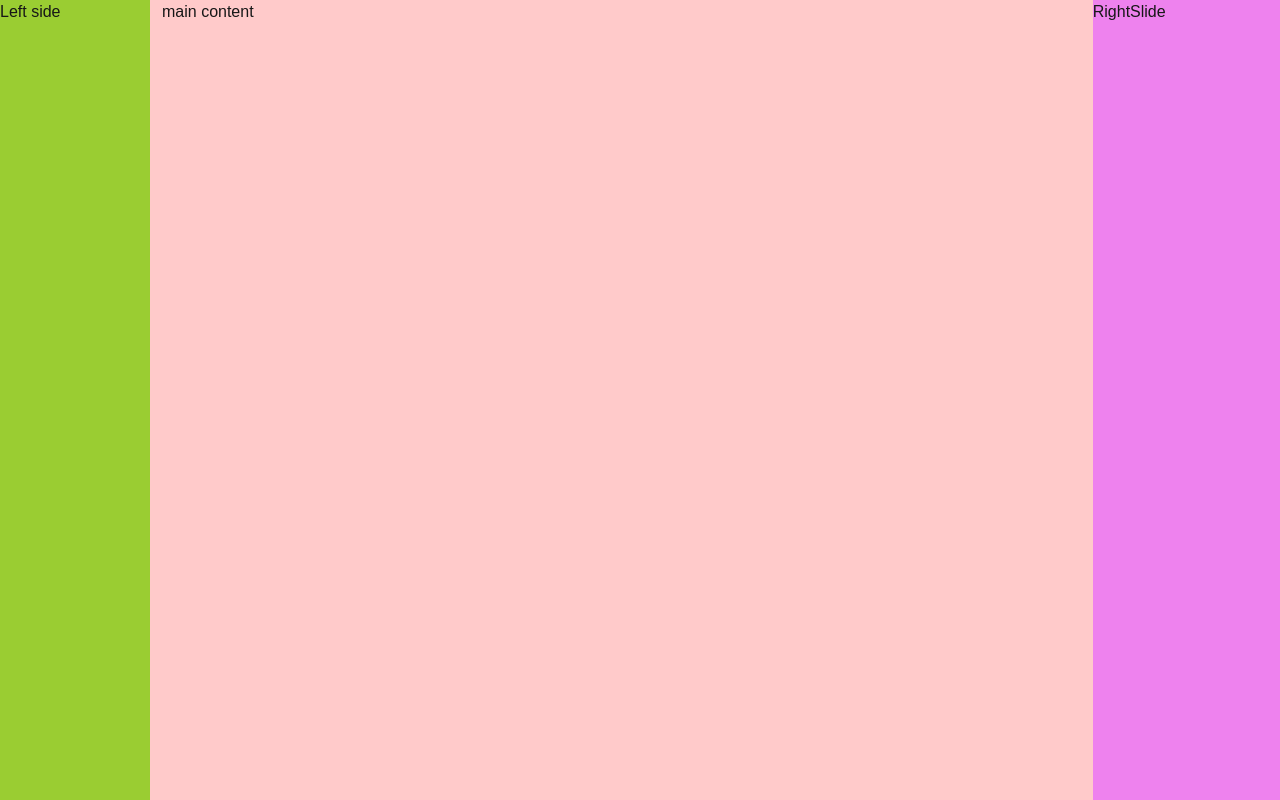
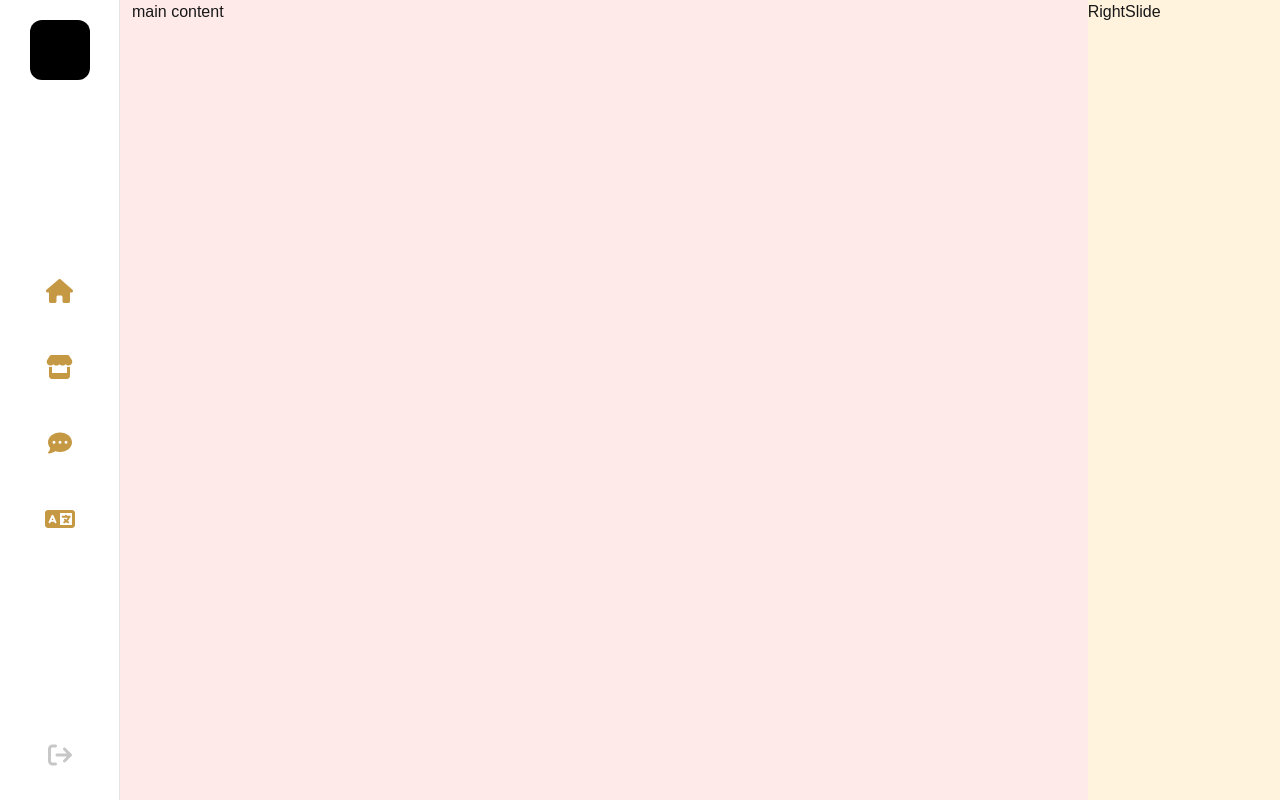
Before and after one commit to codewith-mr/dropshop, a Next.js app: page / in a window 1280 px wide. Shown: the top 800 px of the page. Built offline with nearby package versions, Linux system fonts and the light colour scheme.

Commit message:
creating leftside

```diff
--- a/package.json
+++ b/package.json
@@ -9,6 +9,10 @@
     "lint": "next lint"
   },
   "dependencies": {
+    "@fortawesome/fontawesome-svg-core": "^6.6.0",
+    "@fortawesome/free-regular-svg-icons": "^6.6.0",
+    "@fortawesome/free-solid-svg-icons": "^6.6.0",
+    "@fortawesome/react-fontawesome": "^0.2.2",
     "bootstrap": "^5.3.3",
     "next": "14.2.15",
     "react": "^18",
--- a/src/Utils/Mock/HomeUiData.js
+++ b/src/Utils/Mock/HomeUiData.js
@@ -0,0 +1,21 @@
+import {
+  faHouse,
+  faStore,
+  faCommentDots,
+  faLanguage,
+} from "@fortawesome/free-solid-svg-icons";
+
+export const leftSlideIcon = [
+  {
+    icon: faHouse,
+  },
+  {
+    icon: faStore,
+  },
+  {
+    icon: faCommentDots,
+  },
+  {
+    icon: faLanguage,
+  },
+];
--- a/src/pages/Components/Home/HomeUi.module.css
+++ b/src/pages/Components/Home/HomeUi.module.css
@@ -1,7 +1,7 @@
 .mainContainer {
-  background-color: #ffcaca;
+  background-color: #ffeaea;
   height: 200vh;
-  margin: 0 0 0 150px;
-  max-width: 1386px;
+  margin: 0 0 0 120px;
+  max-width: 1416px;
   min-width: 300px;
 }
--- a/src/pages/Components/LeftSlide/LeftSlide.js
+++ b/src/pages/Components/LeftSlide/LeftSlide.js
@@ -1,11 +1,26 @@
 import React from "react";
 import styles from "../LeftSlide/LeftSlide.module.css";
+import { FontAwesomeIcon } from "@fortawesome/react-fontawesome";
+import { leftSlideIcon } from "@/Utils/Mock/HomeUiData";
+import { faArrowRightFromBracket } from "@fortawesome/free-solid-svg-icons";
 
 const Slide = () => {
   return (
     <>
       <div className={`${styles.leftslider}`}>
-        <p>Left side</p>
+        <div className={`${styles.logo}`}></div>
+
+        <div className={`${styles.icon}`}>
+          {leftSlideIcon.map((item, index) => (
+            <span key={index}>
+              <FontAwesomeIcon icon={item.icon} size="xl" />
+            </span>
+          ))}
+        </div>
+
+        <div className={`${styles.logout}`}>
+          <FontAwesomeIcon icon={faArrowRightFromBracket} size="xl" />
+        </div>
       </div>
     </>
   );
--- a/src/pages/Components/LeftSlide/LeftSlide.module.css
+++ b/src/pages/Components/LeftSlide/LeftSlide.module.css
@@ -1,6 +1,51 @@
 .leftslider {
-  background-color: yellowgreen;
-  width: 150px;
+  background-color: rgb(255, 255, 255);
+  width: 120px;
   height: 100vh;
   position: fixed;
+  display: flex;
+  flex-direction: column;
+  align-items: center;
+  padding: 20px 0;
+  justify-content: space-between;
+  border-right: 1px solid rgb(228, 228, 228);
 }
+.logo {
+  background-color: black;
+  height: 60px;
+  width: 60px;
+  border-radius: 12px;
+  cursor: pointer;
+}
+.icon {
+  display: flex;
+  flex-direction: column;
+  gap: 1rem;
+}
+.icon > span {
+  height: 60px;
+  width: 80px;
+  display: flex;
+  justify-content: center;
+  align-items: center;
+  cursor: pointer;
+  border-radius: 6px;
+  color: rgb(197, 152, 68);
+}
+.icon > span:hover {
+  background-color: rgb(255, 237, 205);
+}
+.logout {
+  height: 50px;
+  width: 80px;
+  border-radius: 6px;
+  cursor: pointer;
+  display: flex;
+  justify-content: center;
+  align-items: center;
+  color: rgb(199, 199, 199);
+}
+.logout:hover {
+  color: rgb(148, 148, 148);
+  background-color: rgb(235, 235, 235);
+}
--- a/src/pages/Components/RightSlide/RightSlide.module.css
+++ b/src/pages/Components/RightSlide/RightSlide.module.css
@@ -1,5 +1,5 @@
 .rightslider {
-  background-color: violet;
+  background-color: rgb(255, 243, 222);
   width: 20%;
   height: 100vh;
 }
--- a/src/pages/_app.js
+++ b/src/pages/_app.js
@@ -1,6 +1,9 @@
 import "bootstrap/dist/css/bootstrap.min.css";
 import "@/styles/globals.css";
 import { useEffect } from "react";
+import "@fortawesome/fontawesome-svg-core/styles.css";
+import { config } from "@fortawesome/fontawesome-svg-core";
+config.autoAddCss = false;
 
 export default function App({ Component, pageProps }) {
   useEffect(() => {
```
Also changed, not shown: 1 other file (tests, documents, lock files or other folders).
